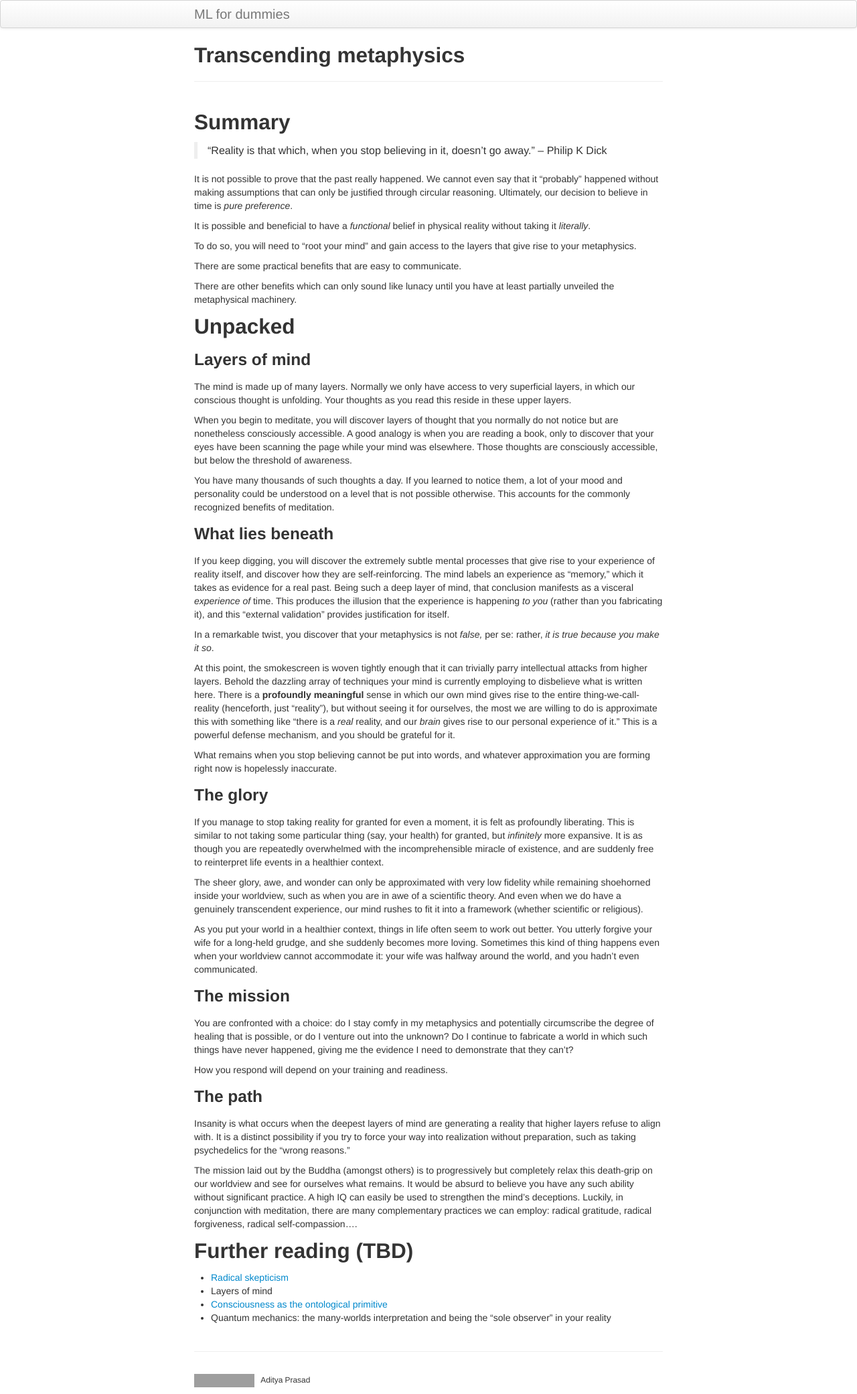
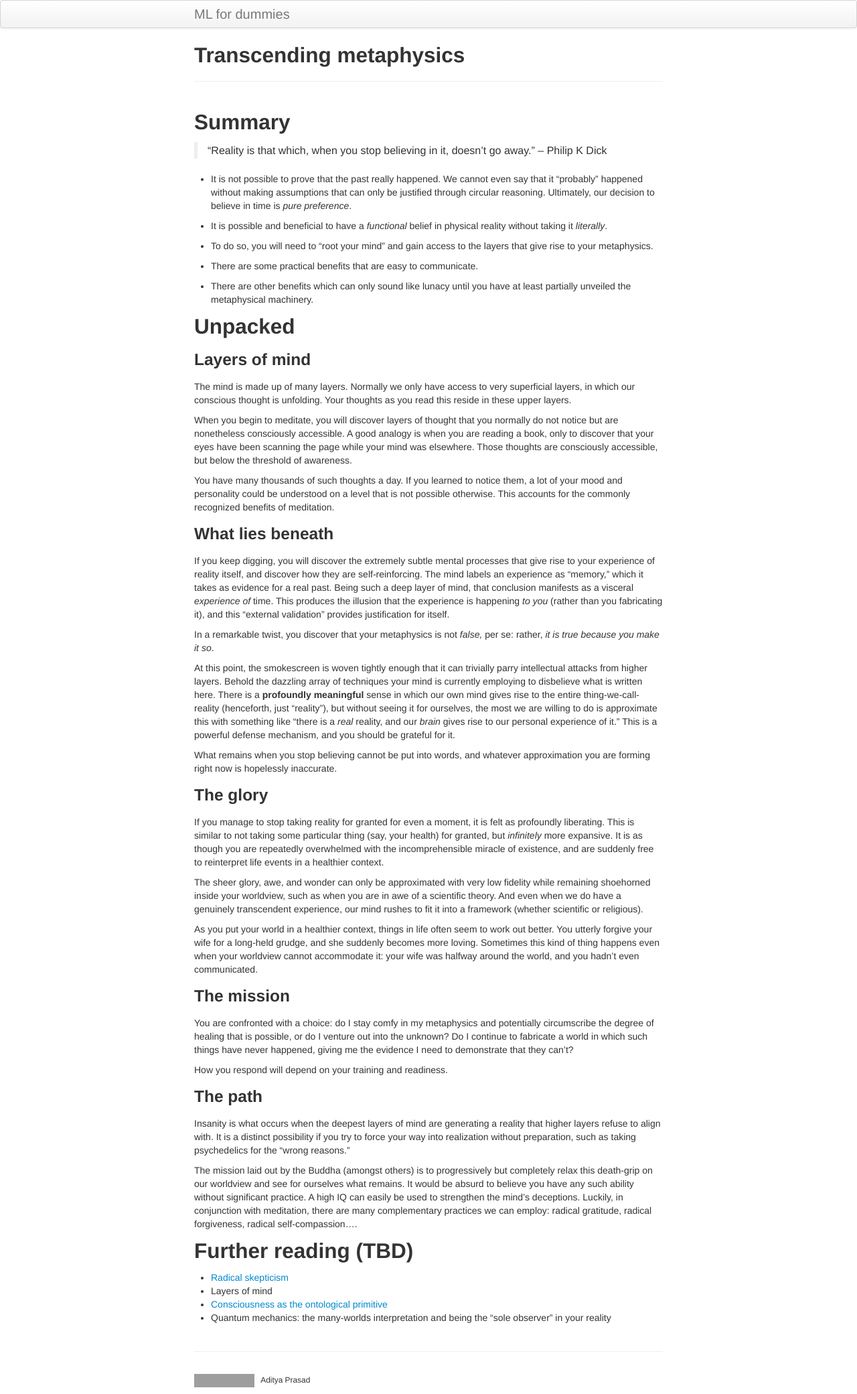
Before and after one commit to monktastic/blog, a Jekyll site: the page built from pages/transcending-metaphysics.md, in a window 1280 px wide. Shown: the whole page at 67% size. Built offline with Jekyll 4.4.1, drawn with Linux system fonts in a browser that asks for light colours; grey boxes are pictures that could not be loaded.

Commit message:
Bullets for summary

```diff
--- a/pages/transcending-metaphysics.md
+++ b/pages/transcending-metaphysics.md
@@ -9,20 +9,20 @@ description: What remains when you stop believing?
 > "Reality is that which, when you stop believing in it, doesn't go away." --
 Philip K Dick
 
-It is not possible to prove that the past really happened. We cannot
+* It is not possible to prove that the past really happened. We cannot
 even say that it "probably" happened without making assumptions that
 can only be justified through circular reasoning. Ultimately, our
 decision to believe in time is *pure preference*.
 
-It is possible and beneficial to have a *functional* belief in physical
+* It is possible and beneficial to have a *functional* belief in physical
 reality without taking it *literally*.
 
-To do so, you will need to "root your mind" and gain access to the
+* To do so, you will need to "root your mind" and gain access to the
 layers that give rise to your metaphysics.
 
-There are some practical benefits that are easy to communicate.
+* There are some practical benefits that are easy to communicate.
 
-There are other benefits which can only sound like lunacy until you
+* There are other benefits which can only sound like lunacy until you
 have at least partially unveiled the metaphysical machinery.
 
 ## Unpacked
```
